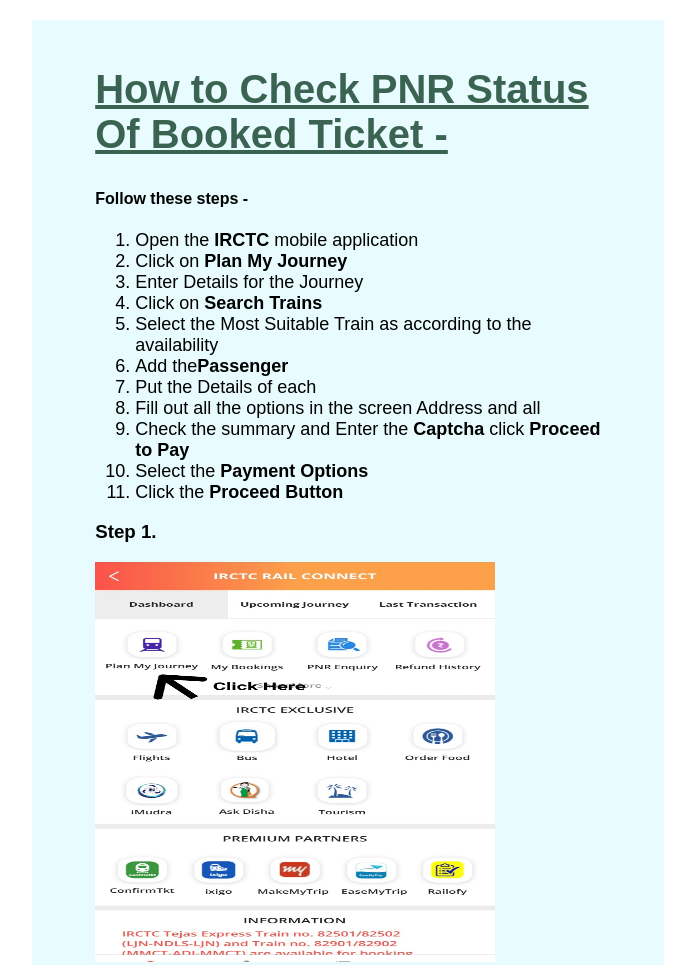
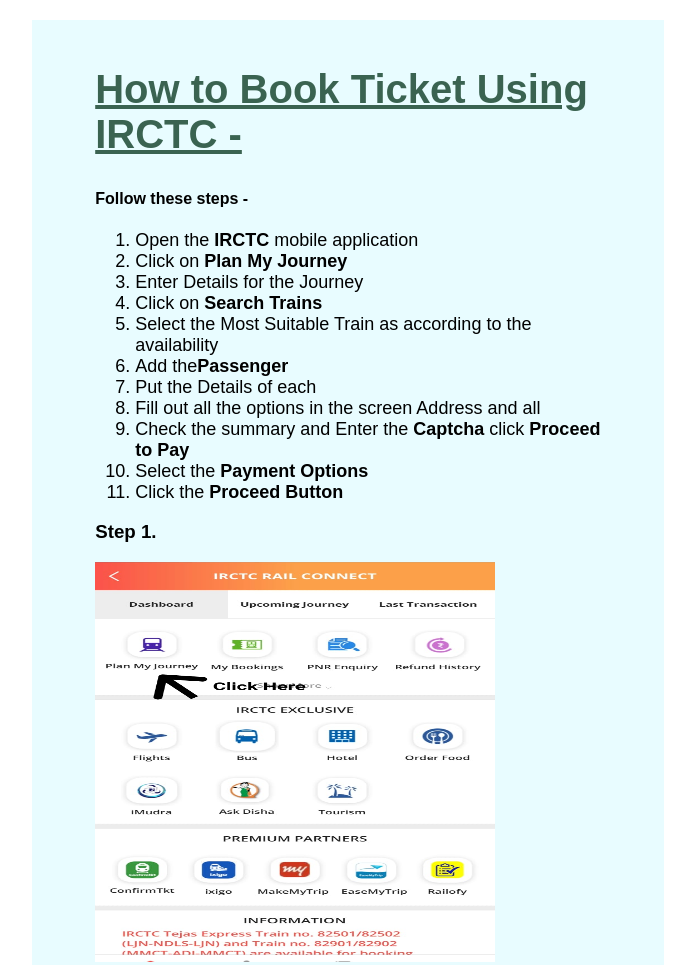
Before and after one commit to cmvyas/App_Guide, a plain HTML site: page SEATBOOKING_USING_IRCTC/seatbooking.html in a window 1280 px wide. Shown: the top 965 px of the page, without its empty margins (292-987 px from the left). Drawn offline with Linux system fonts and the light colour scheme; a web font is replaced by a local one.

Commit message:
SEATBOOKING_USING_IRCTC
Created How to book a seat using IRCTC

```diff
--- a/SEATBOOKING_USING_IRCTC/seatbooking.html
+++ b/SEATBOOKING_USING_IRCTC/seatbooking.html
@@ -33,7 +33,7 @@
           <h2
             style="color: #3a6351; font-size: 40px; text-decoration: underline"
           >
-            How to Check PNR Status Of Booked Ticket -
+            How to Book Ticket Using IRCTC -
           </h2>
 
           <h4>Follow these steps -</h4>
```
